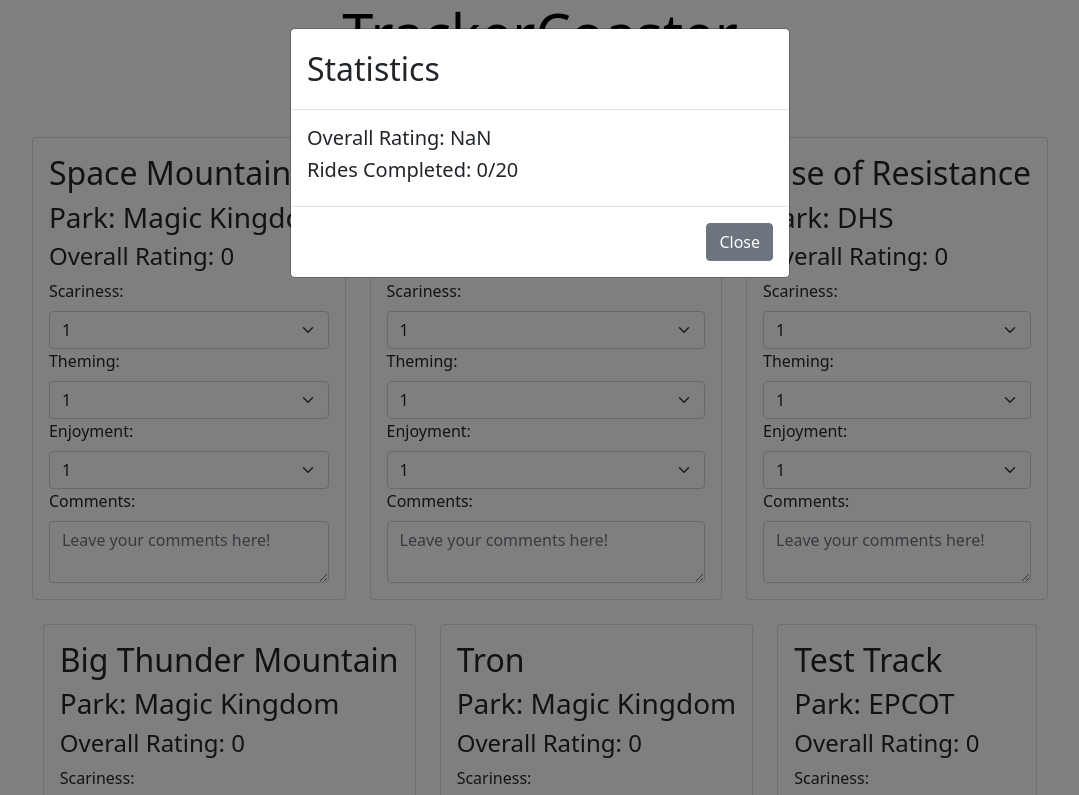
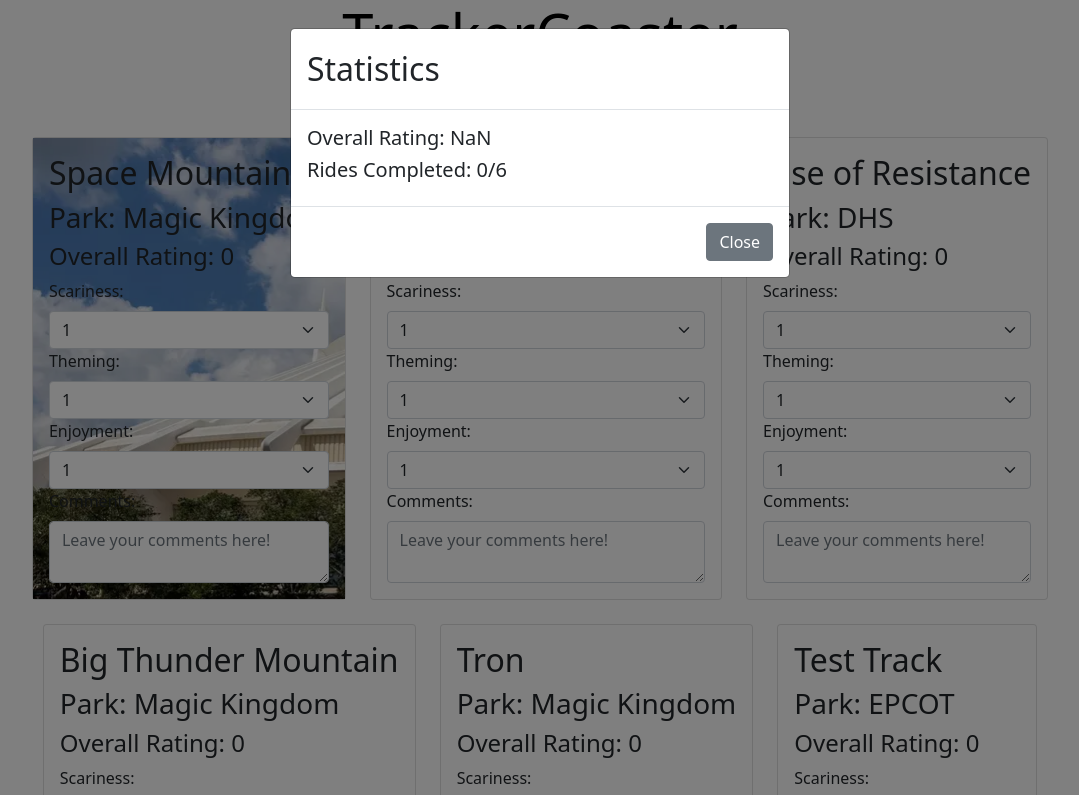
Before and after one commit to ryannarnoldd/TrackerCoaster, a plain HTML site: page index.html in a window 1280 px wide. Both pictures are taken after a click on the button "Statistics". Shown: the top 795 px of the page, without its empty margins (100-1179 px from the left). Drawn offline with nearby package versions, Linux system fonts and the light colour scheme.

Commit message:
Deleted unnecessary JS file and cleaned HTML.

```diff
--- a/index.html
+++ b/index.html
@@ -8,7 +8,6 @@
     <link href="https://cdn.jsdelivr.net/npm/bootstrap@5.0.2/dist/css/bootstrap.min.css" rel="stylesheet" integrity="sha384-EVSTQN3/azprG1Anm3QDgpJLIm9Nao0Yz1ztcQTwFspd3yD65VohhpuuCOmLASjC" crossorigin="anonymous">
     <script async src="https://cdn.jsdelivr.net/npm/bootstrap@5.0.2/dist/js/bootstrap.bundle.min.js" integrity="sha384-MrcW6ZMFYlzcLA8Nl+NtUVF0sA7MsXsP1UyJoMp4YLEuNSfAP+JcXn/tWtIaxVXM" crossorigin="anonymous"></script>
     <script async src="./assets/scripts/script.js"></script>
-    <!-- <script src="./assets/scripts/Rating.js"></script> -->
 </head>
 <body>
     <header>
@@ -17,20 +16,10 @@
     </header>
 
     <main>
-
-
         <div class="justify-center rides-container">
-            <!-- <div class="ride space">
-                <h2>Space Mountain</h2>
-                <h3>Park: Magic Kingdom</h3>
-
-                <h4 class="scariness">Scariness: 5</h4>
-                <h4 class="theming">Theming: 7</h4>
-                <h4 class="enjoyment">Enjoyment: 8</h4>
-            </div> -->
 
             <div class="card">
-                <div class="card-body">
+                <div class="card-body space">
                     <h2>Space Mountain</h2>
                     <h3>Park: Magic Kingdom</h3>
 
@@ -306,7 +295,7 @@
             </div>
             <div class="modal-body">
                 <h5>Overall Rating: <span id="overall">0</span></h5>
-                <h5>Rides Completed: <span id="completed">0</span>/20</h5>
+                <h5>Rides Completed: <span id="completed">0</span>/6</h5>
             </div>
             <div class="modal-footer">
                 <button type="button" class="btn btn-secondary" data-bs-dismiss="modal">Close</button>
```
Also changed, not shown: assets/scripts/Rating.js (deleted).
